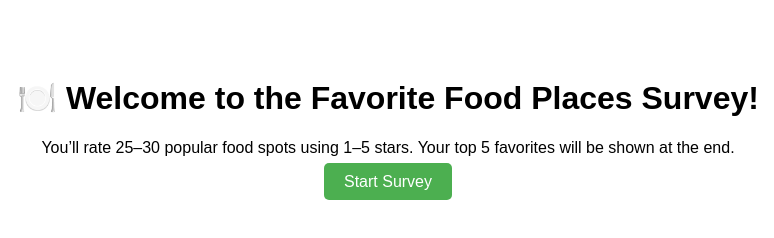
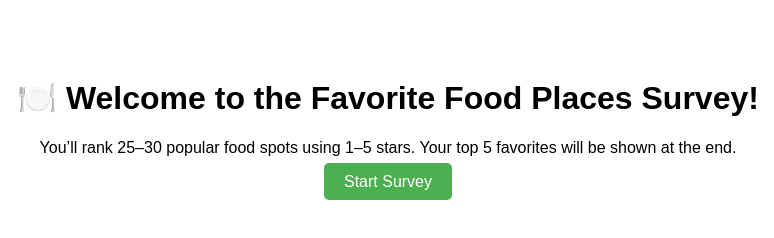
Before and after one commit to AlexFreda1/Top5FFP, a plain HTML site: page index.html in a window 1280 px wide. Shown: the full height of the page, 252-1026 px from the left. Drawn offline with Linux system fonts and the light colour scheme.

Commit message:
Update index.html

```diff
--- a/index.html
+++ b/index.html
@@ -1,7 +1,7 @@
 <!DOCTYPE html>
 <html>
 <head>
-  <title>Favorite Food Places Survey</title>
+  <title>Favorite Food Places Survey - By Alex Freda</title>
   <style>
     body { font-family: Arial; text-align: center; padding: 50px; }
     a { text-decoration: none; background: #4CAF50; color: white; padding: 10px 20px; border-radius: 5px; }
@@ -9,7 +9,7 @@
 </head>
 <body>
   <h1>🍽️ Welcome to the Favorite Food Places Survey!</h1>
-  <p>You’ll rate 25–30 popular food spots using 1–5 stars. Your top 5 favorites will be shown at the end.</p>
+  <p>You’ll rank 25–30 popular food spots using 1–5 stars. Your top 5 favorites will be shown at the end.</p>
   <a href="vote1.html">Start Survey</a>
 </body>
 </html>
```
